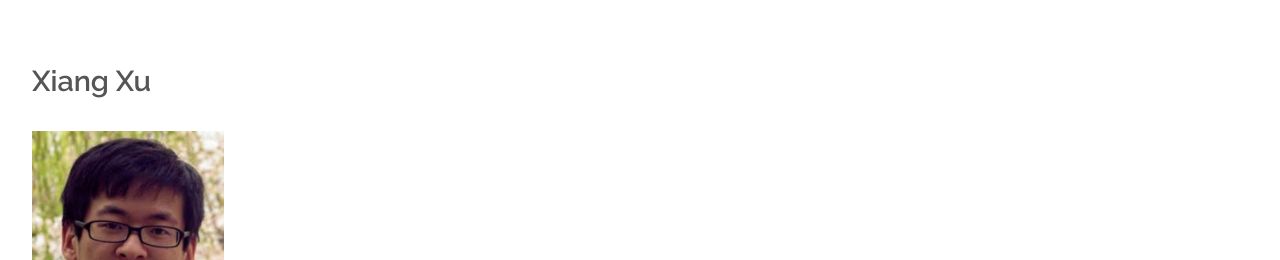
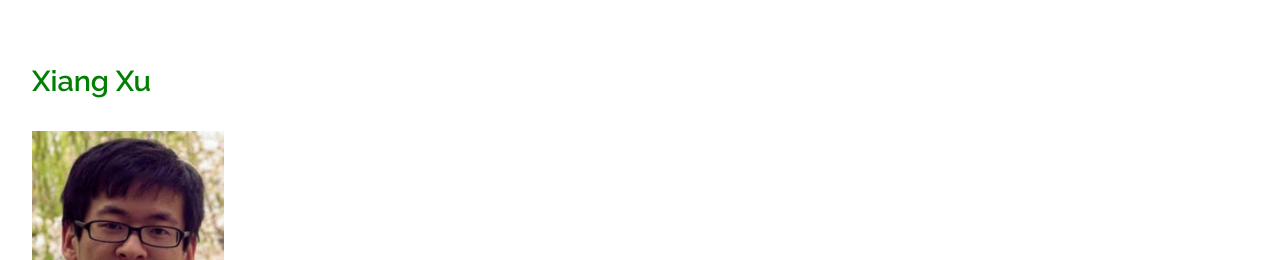
Before and after one commit to old-jekyll-templates/Horizons-Jekyll-Theme, a Jekyll site: the page built from members/xiang_xu.html, in a window 1280 px wide. Shown: the part 188-448 px from the top of the page. Built offline with Jekyll 4.4.1, drawn with Linux system fonts in a browser that asks for light colours.

Commit message:
Update xiang_xu.html

```diff
--- a/members/xiang_xu.html
+++ b/members/xiang_xu.html
@@ -31,7 +31,7 @@ layout: main
 				<div id="content" class="9u skel-cell-important">
 					<section>
 						<header class="major">
-		 			          <h2>Xiang Xu</h2>
+		 			          <h2><font color="green">Xiang Xu</font></h2>
                          </header>
 	    <a href="#" class="image feature"><img src="{{ site.baseurl }}/members/photos/xiang.jpg" alt="" style="width: 15vw; min-width: 60px;" /></a>
 	    <p>Contact: xxseesea@gmail.com</p>
```
